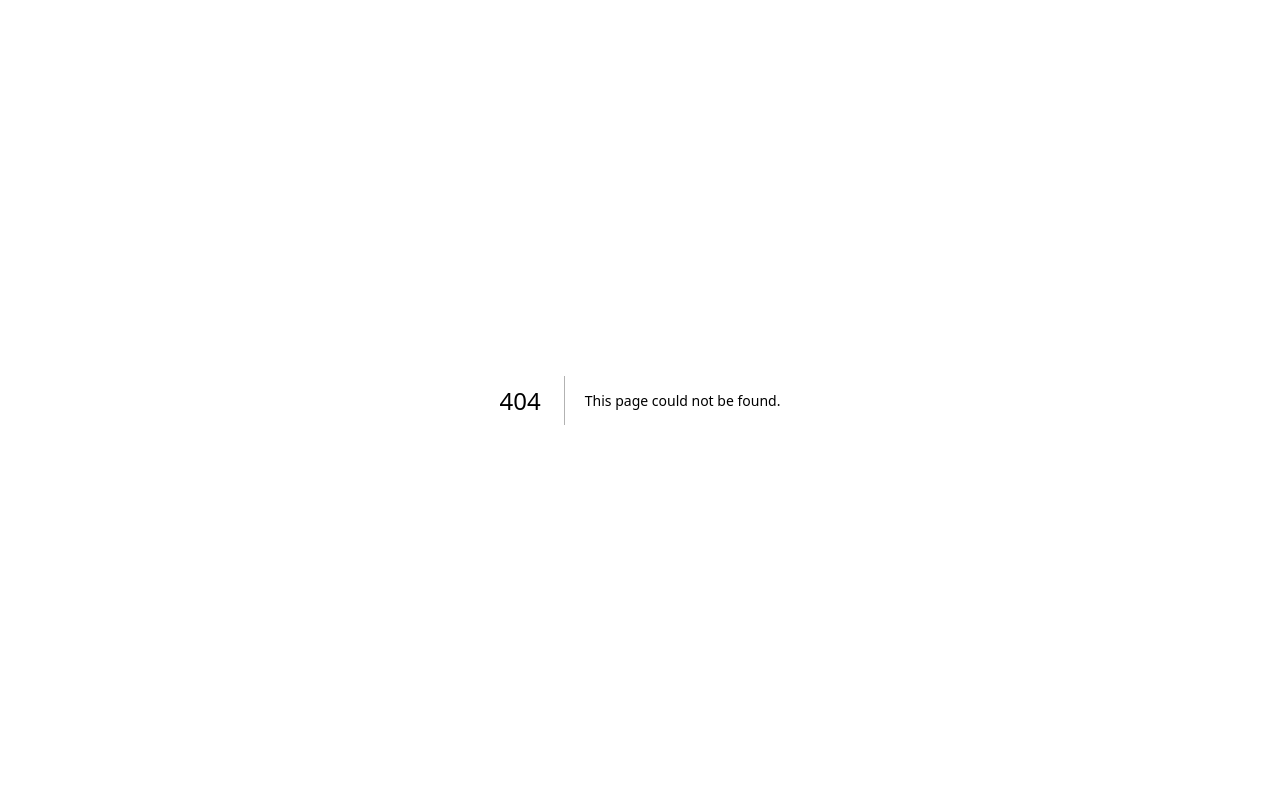
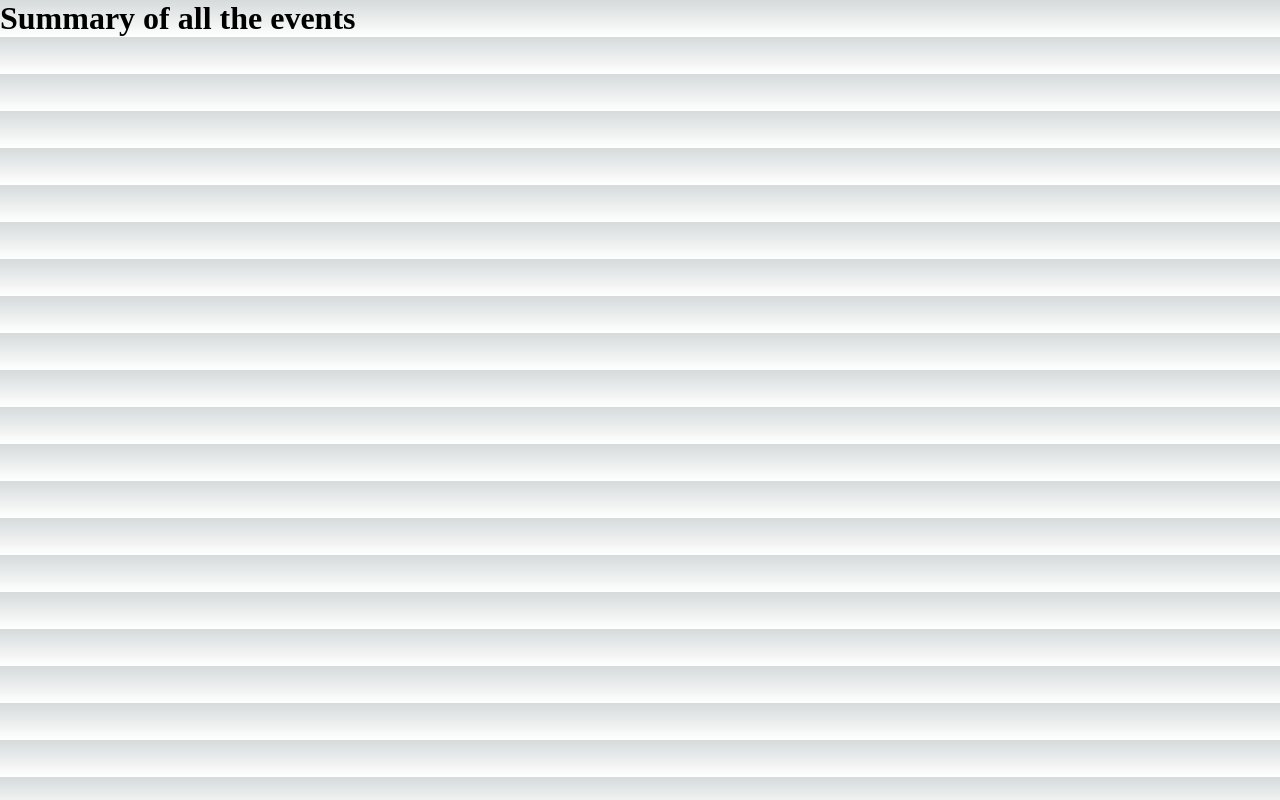
Before and after one commit to Didrick-Manahan/NewsLetterApp, a Next.js app in the folder newsletter_app/: page /events in a window 1280 px wide. Before the commit this address had no page. Built offline with nearby package versions, Linux system fonts and the light colour scheme.

Commit message:
sub-root for events

```diff
--- /dev/null
+++ b/newsletter_app/pages/events/index.js
@@ -0,0 +1,5 @@
+const Events = () => {
+  return <h1> Summary of all the events </h1>;
+};
+
+export default Events;
```
